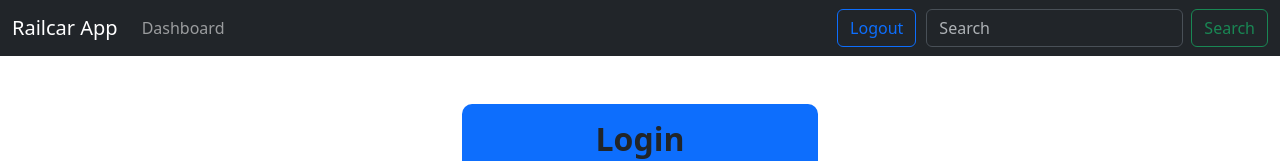
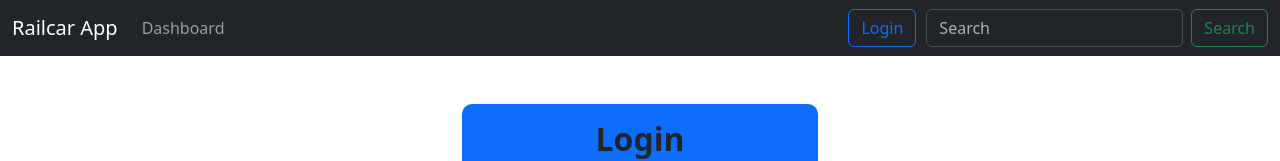
Before and after one commit to p134c0d3/railcar-app, an Angular app: page /login in a window 1280 px wide. Shown: the top 161 px of the page. Built offline with nearby package versions, Linux system fonts and the light colour scheme.

Commit message:
added logout to the navbar

```diff
--- a/src/app/features/login/login.component.ts
+++ b/src/app/features/login/login.component.ts
@@ -28,8 +28,8 @@ export class LoginComponent {
     this.authService.login(this.loginForm.value.email, this.loginForm.value.password).subscribe({
 
       next: (res: any) => {
-        console.log(this.loginForm.value.email, this.loginForm.value.password);
-        // console.log('Logged in successfully', res);
+        console.log('Logged in successfully', res);
+        this.authService.setToken(res.token);
         this.router.navigate(['/landing']);
       },
       error: (error: any) => {
--- a/src/app/features/shared/navbar/navbar.component.html
+++ b/src/app/features/shared/navbar/navbar.component.html
@@ -27,13 +27,11 @@
         <div class="nav-item">
           <!-- Need to link the login link to the login page -->
           @if (authService.isLoggedIn()) {
-          <button class="btn btn-outline-primary" href="#" type="button" routerLink="login">
+            <button class="btn btn-outline-primary" href="#" type="button" (click)="logout()">Logout</button>"
+        } @else {
+            <button class="btn btn-outline-primary" href="#" type="button" routerLink="login">
             Login
-          </button>
-        } @else {
-          <button class="btn btn-outline-primary" href="#" type="button" routerLink="login">
-            Logout
-          </button>
+            </button>
         }
         </div>
       </div>
--- a/src/app/features/shared/navbar/navbar.component.ts
+++ b/src/app/features/shared/navbar/navbar.component.ts
@@ -38,4 +38,9 @@ export class NavbarComponent implements OnInit {
     })
   }
 
+  logout() {
+    this.authService.logout();
+    this.router.navigate(['/login']);
+  }
+
 }
```
